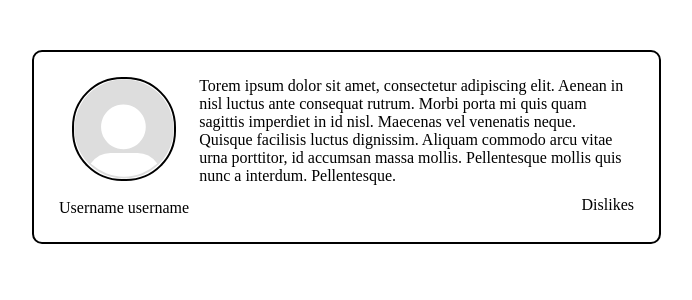
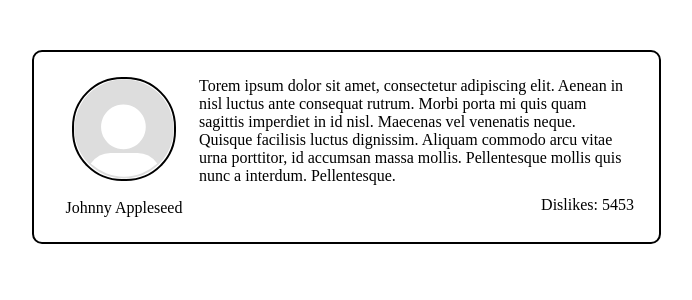
Before and after one commit to pattontj/csci311-project, a PHP site: page /profilePage.php in a window 1280 px wide. Shown: the part 90-390 px from the top of the page, without its empty margins (76-768 px from the left). Run offline with PHP 8.4, Linux system fonts and the light colour scheme.

Commit message:
updated profilePage (ready for database support)

```diff
--- a/css/style.css
+++ b/css/style.css
@@ -8,7 +8,7 @@
     margin-top: 50px;
     margin-right: 100px;
 
-    border: solid 2px black;
+    border: solid 2px rgb(0, 0, 0);
     border-radius: 10px;
 
     display: inline-block;
@@ -23,7 +23,7 @@
 
 /*pfp formatting*/
 .profileIcon {
-    border: solid 2px black;
+    border: solid 2px rgb(0, 0, 0);
     border-radius: 50px;
 
     display: block;
@@ -44,6 +44,12 @@
 
 }
 
+/*userName formatting*/
+.userName {
+    text-align: center;
+    width: 130px;
+}
+
 /*Dislike counter formatting*/
 .dislikes {
     display: block;
--- a/profilePage.php
+++ b/profilePage.php
@@ -17,26 +17,31 @@
 
 <!-- Included Navbar -->
 <?php require_once( 'navbar.php' );?>
+<!-- User Profile -->
 <?php
-
+//PlaceHolder Variables
+$userName = "Johnny Appleseed";
+$description = "Torem ipsum dolor sit amet, consectetur adipiscing elit. Aenean in nisl luctus ante consequat rutrum. Morbi porta mi quis quam sagittis imperdiet in id nisl. Maecenas vel venenatis neque. Quisque facilisis luctus dignissim. Aliquam commodo arcu vitae urna porttitor, id accumsan massa mollis. Pellentesque mollis quis nunc a interdum. Pellentesque.";
+$dislikes = 5453;
+$profilePic = "assets/default_pfp.svg";
 echo "
-<!-- User Profile -->
 <div class=\"profile\">
     <div>
-        <img src=\"assets/default_pfp.svg\" class=\"profileIcon\"/><br>
-        <text>Username username</text>
+        <img src= $profilePic class=\"profileIcon\"/><br>
+        <div class=\"userName\">
+        $userName
+        </div>
     </div>
     <div class=\"description\">
-        <text>Torem ipsum dolor sit amet, consectetur adipiscing elit. Aenean in nisl luctus ante consequat rutrum. Morbi porta mi quis quam sagittis imperdiet in id nisl. Maecenas vel venenatis neque. Quisque facilisis luctus dignissim. Aliquam commodo arcu vitae urna porttitor, id accumsan massa mollis. Pellentesque mollis quis nunc a interdum. Pellentesque.</text>
+        $description
     </div>
     <div style=\"float: right; margin-top: 11px;\">
-        <text>Dislikes</text>
+        <text>Dislikes: </text>$dislikes
     </div>
 
-</div>
-
-<!-- List of posts the User made-->"
+</div>"
 ?>
+<!-- List of posts the User made-->
 
 </body>
 </html>
```
